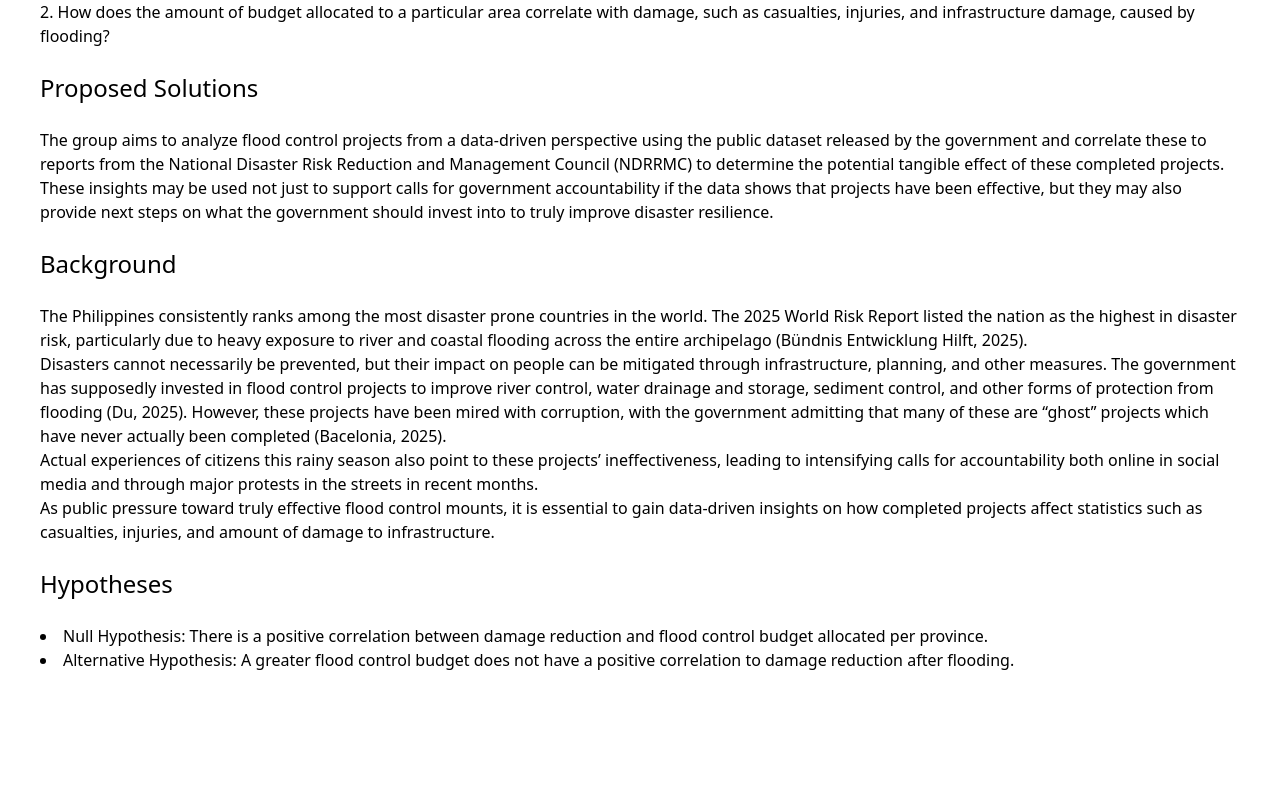
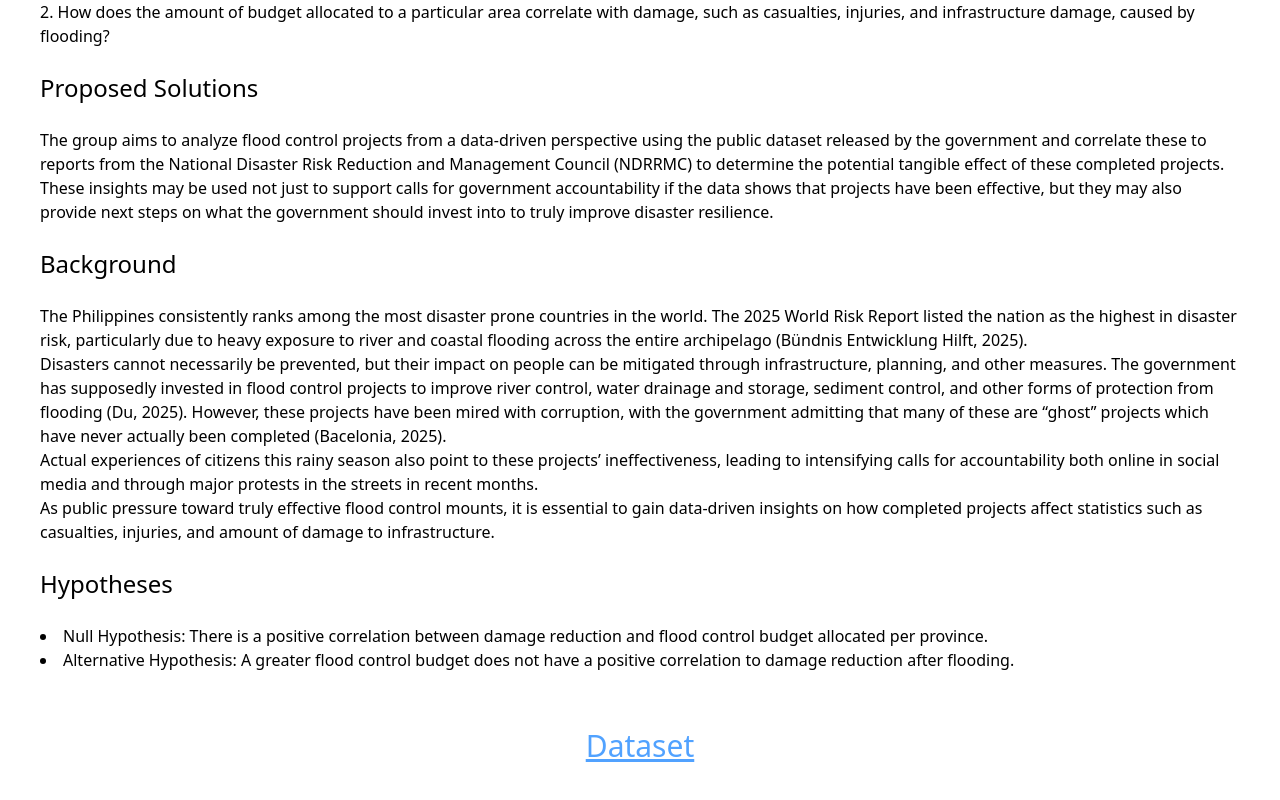
Before and after one commit to galierie/drowning-in-budget, a SvelteKit app: page / in a window 1280 px wide. Shown: the part 296-1096 px from the top of the page. Before the commit the page ends 1008 px from the top, so only its background shows below. Built offline with nearby package versions, Linux system fonts and the light colour scheme.

Commit message:
feat: add dataset link

```diff
--- a/src/routes/+page.svelte
+++ b/src/routes/+page.svelte
@@ -28,3 +28,6 @@
   <li>Alternative Hypothesis: A greater flood control budget does not have a positive correlation to damage reduction after flooding.</li>
 </ul>
 <br />
+
+<h1 class="text-3xl text-center mt-8 mb-4"><a href="https://docs.google.com/spreadsheets/d/1L5P4t8nBkBhUKDnGK6RVSqPo_8ItdH7pC6P_bCUHJoY/edit?gid=0#gid=0" class="underline text-blue-400">Dataset</a></h1>
+<br />
```
